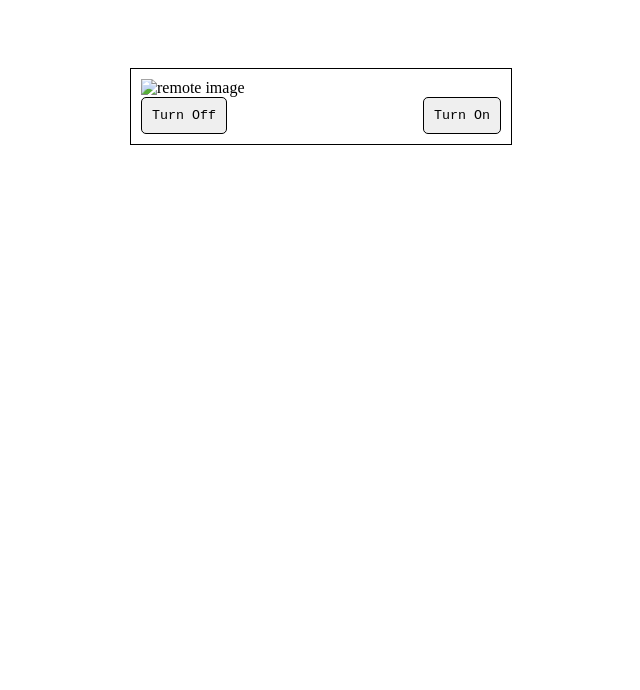
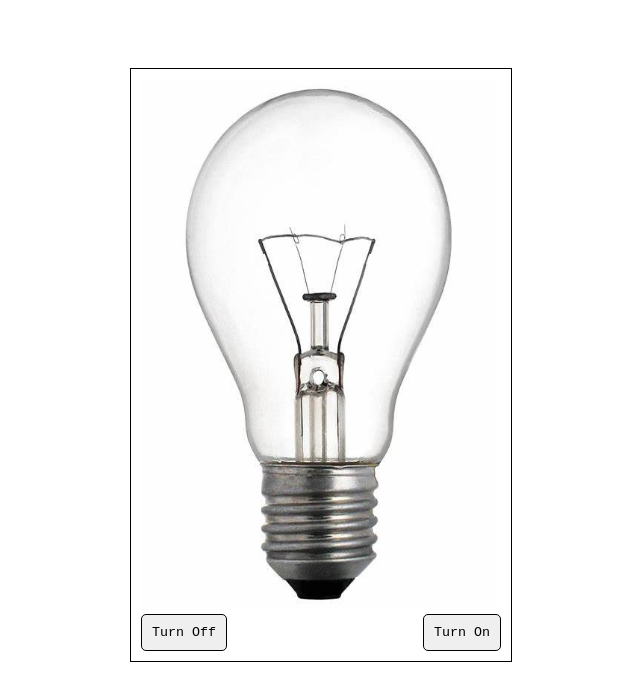
Before and after one commit to ViditChawda/BULB, a plain HTML site: page index.html in a window 1280 px wide. Both pictures are taken after a click on the button "Turn Off". Shown: the whole page, without its empty margins (319-959 px from the left). Drawn offline with Linux system fonts and the light colour scheme.

Commit message:
pics added

```diff
--- a/bulb.js
+++ b/bulb.js
@@ -1,11 +1,11 @@
 const bulb_image = document.getElementById('bulb');
 
 function on(){
-  bulb_image.src = "images/bulb_on.jpeg";
+  bulb_image.src = "bulb_on.jpeg";
   console.log(bulb_image)
 }
 
 function off(){
-    bulb_image.src = "images/bulb_off.jpeg";
+    bulb_image.src = "bulb_off.jpeg";
     console.log(bulb_image);
 }
--- a/index.html
+++ b/index.html
@@ -10,7 +10,7 @@
 <body>
 
     <div id="bg">
-        <img id="bulb" src="Images/bulb_off.jpeg" alt="remote image">
+        <img id="bulb" src="bulb_off.jpeg" alt="remote image">
         <div class="contain">
             <button class ="btn" type ="button" onclick="off()">Turn Off</button>
             <button class ="btn" type ="button" onclick="on()">Turn On</button>
```
Also changed, not shown: bulb_off.jpeg (added), bulb_on.jpeg (added).
